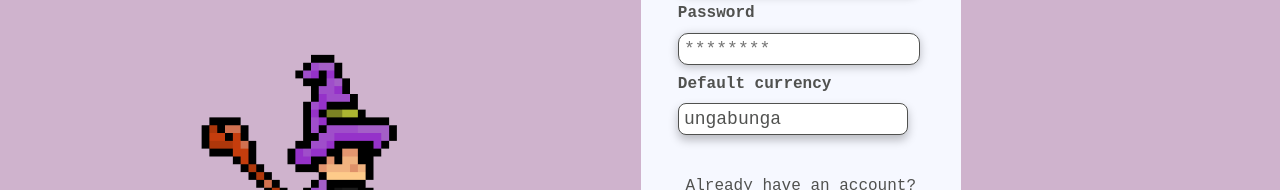
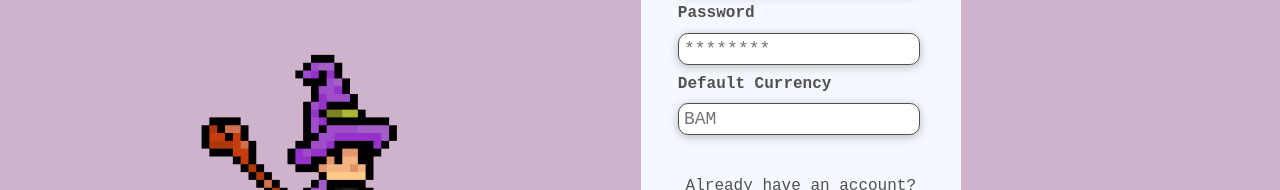
Before and after one commit to yyong1/wallet-wizard-React, a React (Create React App) app: page /register in a window 1280 px wide. Shown: the part 350-540 px from the top of the page. Built offline with nearby package versions, Linux system fonts and the light colour scheme.

Commit message:
unsuccesful dropdown menu creation

```diff
--- a/src/components/form-modal/FormModal.css
+++ b/src/components/form-modal/FormModal.css
@@ -96,3 +96,7 @@ a:hover {
   text-decoration: underline;
   cursor: pointer;
 }
+
+.formmodal .form .dropdown input{
+  cursor: pointer;
+}
--- a/src/components/form-modal/FormModal.js
+++ b/src/components/form-modal/FormModal.js
@@ -29,18 +29,11 @@ const FormModal = ({ fields, title, p, a, buttonText, redirectPr, redirectA }) =
                         <input type="password" placeholder='********' /> */}
 
                         {fields.map((i) => (
-                            <div key={i.id}>
+                            <div key={i.id} className={i.class}>
                                 <p>{i.label}</p>
-                                <input placeholder={i.placeholder} type={i.type}></input>
+                                <input placeholder={i.placeholder} type={i.type} />
                             </div>
                         ))}
-
-                        <p>Default currency</p>
-                        <div>
-                            <button className='dropdown'>
-                                ungabunga
-                            </button>
-                        </div>
                     </div>
                     <p style={{ textAlign: "center" }}>{p}</p>
                     <a href={redirectA} style={{ paddingTop: "0" }}>{a}</a>
--- a/src/components/registration/Registration.js
+++ b/src/components/registration/Registration.js
@@ -7,7 +7,8 @@ const Registration = () => {
     const [fields, setFields]= useState([
         {id:0, label:"Name", placeholder:"name"},
         {id:1, label:"Email", placeholder:"name@email.com"},
-        {id:2, label:"Password", placeholder:"********", type:"password"}
+        {id:2, label:"Password", placeholder:"********", type:"password"},
+        {id:3, label:"Default Currency", placeholder:"BAM", class:"dropdown"}
     ]);
     return (
         <div className="registration">
```
Also changed, not shown: src/components/homepage/Homepage.css (+0 -8 lines), src/components/homepage/Homepage.js (+0 -14 lines).
